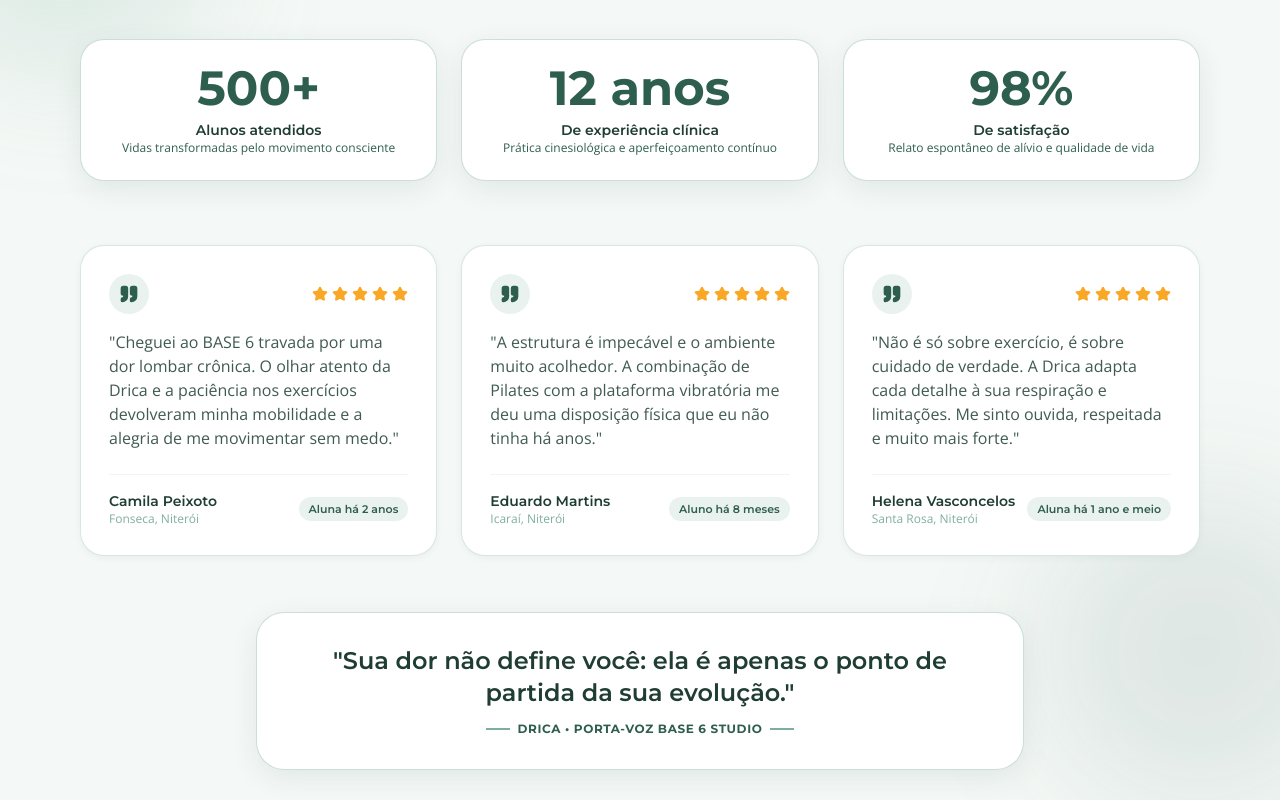
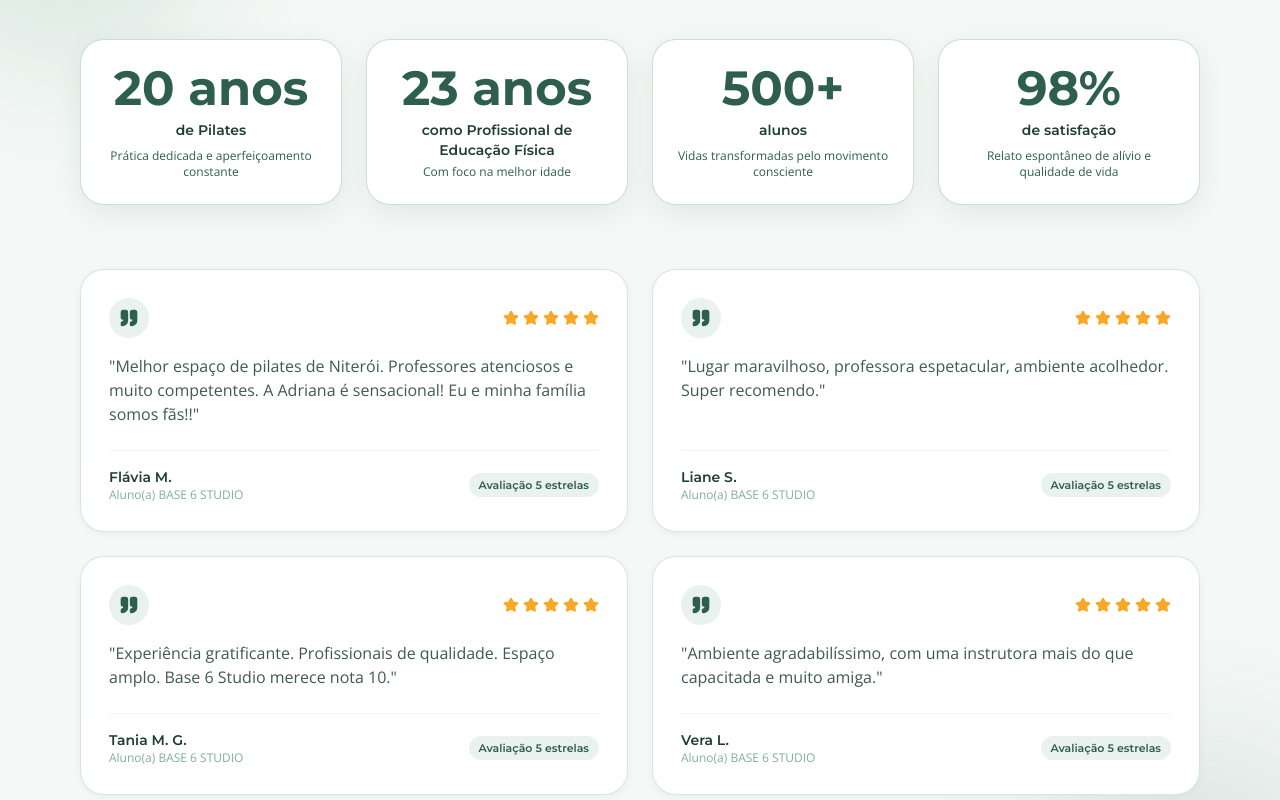
Before and after one commit to basesixstudio/website-base-6-studio-6p56bdg50, a React (Vite) app: page / in a window 1280 px wide. Shown: the part 3780-4580 px from the top of the page. Built offline with nearby package versions, Linux system fonts and the light colour scheme; what pocketbase would draw is missing.

Commit message:
Atualizar depoimentos e contadores da seção de prova social com dados reais

```diff
--- a/src/components/SocialProofSection.tsx
+++ b/src/components/SocialProofSection.tsx
@@ -4,15 +4,14 @@ import { Star, Quote, Sparkles } from 'lucide-react'
 interface Depoimento {
   id: string
   nome: string
-  bairro: string
   texto: string
   estrelas: number
-  tempo: string
 }
 
 export const SocialProofSection: React.FC = () => {
+  const [countPilates, setCountPilates] = useState(0)
+  const [countEdFisica, setCountEdFisica] = useState(0)
   const [countAlunos, setCountAlunos] = useState(0)
-  const [countAnos, setCountAnos] = useState(0)
   const [countSat, setCountSat] = useState(0)
 
   // Animação suave dos números ao carregar
@@ -26,8 +25,9 @@ export const SocialProofSection: React.FC = () => {
       currentStep++
       const progress = Math.min(currentStep / steps, 1)
 
+      setCountPilates(Math.floor(progress * 20))
+      setCountEdFisica(Math.floor(progress * 23))
       setCountAlunos(Math.floor(progress * 500))
-      setCountAnos(Math.floor(progress * 12))
       setCountSat(Math.floor(progress * 98))
 
       if (currentStep >= steps) {
@@ -41,30 +41,29 @@ export const SocialProofSection: React.FC = () => {
   const depoimentos: Depoimento[] = [
     {
       id: '1',
-      nome: 'Camila Peixoto',
-      bairro: 'Fonseca, Niterói',
+      nome: 'Flávia M.',
       texto:
-        'Cheguei ao BASE 6 travada por uma dor lombar crônica. O olhar atento da Drica e a paciência nos exercícios devolveram minha mobilidade e a alegria de me movimentar sem medo.',
+        'Melhor espaço de pilates de Niterói.  Professores atenciosos e muito competentes. A Adriana é sensacional! Eu e minha família somos fãs!!',
       estrelas: 5,
-      tempo: 'Aluna há 2 anos',
     },
     {
       id: '2',
-      nome: 'Eduardo Martins',
-      bairro: 'Icaraí, Niterói',
-      texto:
-        'A estrutura é impecável e o ambiente muito acolhedor. A combinação de Pilates com a plataforma vibratória me deu uma disposição física que eu não tinha há anos.',
+      nome: 'Liane S.',
+      texto: 'Lugar maravilhoso, professora espetacular, ambiente acolhedor. Super recomendo.',
       estrelas: 5,
-      tempo: 'Aluno há 8 meses',
     },
     {
       id: '3',
-      nome: 'Helena Vasconcelos',
-      bairro: 'Santa Rosa, Niterói',
+      nome: 'Tania M. G.',
       texto:
-        'Não é só sobre exercício, é sobre cuidado de verdade. A Drica adapta cada detalhe à sua respiração e limitações. Me sinto ouvida, respeitada e muito mais forte.',
+        'Experiência gratificante. Profissionais de qualidade. Espaço amplo. Base 6 Studio merece nota 10.',
       estrelas: 5,
-      tempo: 'Aluna há 1 ano e meio',
+    },
+    {
+      id: '4',
+      nome: 'Vera L.',
+      texto: 'Ambiente agradabilíssimo, com uma instrutora mais do que capacitada e muito amiga.',
+      estrelas: 5,
     },
   ]
 
@@ -90,42 +89,60 @@ export const SocialProofSection: React.FC = () => {
         </div>
 
         {/* Números em Destaque (Contadores Animados) */}
-        <div className="grid grid-cols-1 md:grid-cols-3 gap-6 mb-16">
-          <div className="bg-white rounded-[24px] p-6 text-center border border-[#7FAF9C]/40 shadow-organic">
-            <div className="font-heading font-bold text-4xl sm:text-5xl text-[#2E5E4E]">
-              {countAlunos}+
+        <div className="grid grid-cols-1 sm:grid-cols-2 lg:grid-cols-4 gap-6 mb-16">
+          <div className="bg-white rounded-[24px] p-6 text-center border border-[#7FAF9C]/40 shadow-organic flex flex-col justify-between">
+            <div>
+              <div className="font-heading font-bold text-4xl sm:text-5xl text-[#2E5E4E]">
+                {countPilates} anos
+              </div>
+              <p className="text-sm font-heading font-semibold text-[#1F3D33] mt-2">de Pilates</p>
             </div>
-            <p className="text-sm font-heading font-semibold text-[#1F3D33] mt-2">
-              Alunos atendidos
-            </p>
-            <p className="text-xs text-[#2E5E4E]">Vidas transformadas pelo movimento consciente</p>
-          </div>
-
-          <div className="bg-white rounded-[24px] p-6 text-center border border-[#7FAF9C]/40 shadow-organic">
-            <div className="font-heading font-bold text-4xl sm:text-5xl text-[#2E5E4E]">
-              {countAnos} anos
-            </div>
-            <p className="text-sm font-heading font-semibold text-[#1F3D33] mt-2">
-              De experiência clínica
-            </p>
-            <p className="text-xs text-[#2E5E4E]">
-              Prática cinesiológica e aperfeiçoamento contínuo
+            <p className="text-xs text-[#2E5E4E] mt-1">
+              Prática dedicada e aperfeiçoamento constante
             </p>
           </div>
 
-          <div className="bg-white rounded-[24px] p-6 text-center border border-[#7FAF9C]/40 shadow-organic">
-            <div className="font-heading font-bold text-4xl sm:text-5xl text-[#2E5E4E]">
-              {countSat}%
+          <div className="bg-white rounded-[24px] p-6 text-center border border-[#7FAF9C]/40 shadow-organic flex flex-col justify-between">
+            <div>
+              <div className="font-heading font-bold text-4xl sm:text-5xl text-[#2E5E4E]">
+                {countEdFisica} anos
+              </div>
+              <p className="text-sm font-heading font-semibold text-[#1F3D33] mt-2">
+                como Profissional de Educação Física
+              </p>
             </div>
-            <p className="text-sm font-heading font-semibold text-[#1F3D33] mt-2">De satisfação</p>
-            <p className="text-xs text-[#2E5E4E]">
+            <p className="text-xs text-[#2E5E4E] mt-1">Com foco na melhor idade</p>
+          </div>
+
+          <div className="bg-white rounded-[24px] p-6 text-center border border-[#7FAF9C]/40 shadow-organic flex flex-col justify-between">
+            <div>
+              <div className="font-heading font-bold text-4xl sm:text-5xl text-[#2E5E4E]">
+                {countAlunos}+
+              </div>
+              <p className="text-sm font-heading font-semibold text-[#1F3D33] mt-2">alunos</p>
+            </div>
+            <p className="text-xs text-[#2E5E4E] mt-1">
+              Vidas transformadas pelo movimento consciente
+            </p>
+          </div>
+
+          <div className="bg-white rounded-[24px] p-6 text-center border border-[#7FAF9C]/40 shadow-organic flex flex-col justify-between">
+            <div>
+              <div className="font-heading font-bold text-4xl sm:text-5xl text-[#2E5E4E]">
+                {countSat}%
+              </div>
+              <p className="text-sm font-heading font-semibold text-[#1F3D33] mt-2">
+                de satisfação
+              </p>
+            </div>
+            <p className="text-xs text-[#2E5E4E] mt-1">
               Relato espontâneo de alívio e qualidade de vida
             </p>
           </div>
         </div>
 
         {/* Cards de Depoimento */}
-        <div className="grid grid-cols-1 md:grid-cols-3 gap-6 mb-14">
+        <div className="grid grid-cols-1 md:grid-cols-2 gap-6 mb-14">
           {depoimentos.map((dep) => (
             <div
               key={dep.id}
@@ -154,10 +171,10 @@ export const SocialProofSection: React.FC = () => {
               <div className="pt-4 border-t border-gray-100 flex items-center justify-between">
                 <div>
                   <h4 className="font-heading font-semibold text-sm text-[#1F3D33]">{dep.nome}</h4>
-                  <p className="text-xs text-[#7FAF9C]">{dep.bairro}</p>
+                  <p className="text-xs text-[#7FAF9C]">Aluno(a) BASE 6 STUDIO</p>
                 </div>
                 <span className="text-[11px] font-heading font-semibold text-[#2E5E4E] bg-[#EAF2EF] px-2.5 py-1 rounded-full">
-                  {dep.tempo}
+                  Avaliação 5 estrelas
                 </span>
               </div>
             </div>
--- a/src/lib/pocketbase/schema.json
+++ b/src/lib/pocketbase/schema.json
@@ -1,5 +1,5 @@
 {
-  "generatedAt": "2026-10-20T02:57:06.219Z",
+  "generatedAt": "2026-10-20T03:36:57.371Z",
   "collections": [
     {
       "name": "users",
```
Also changed, not shown: .skip.config.json.
